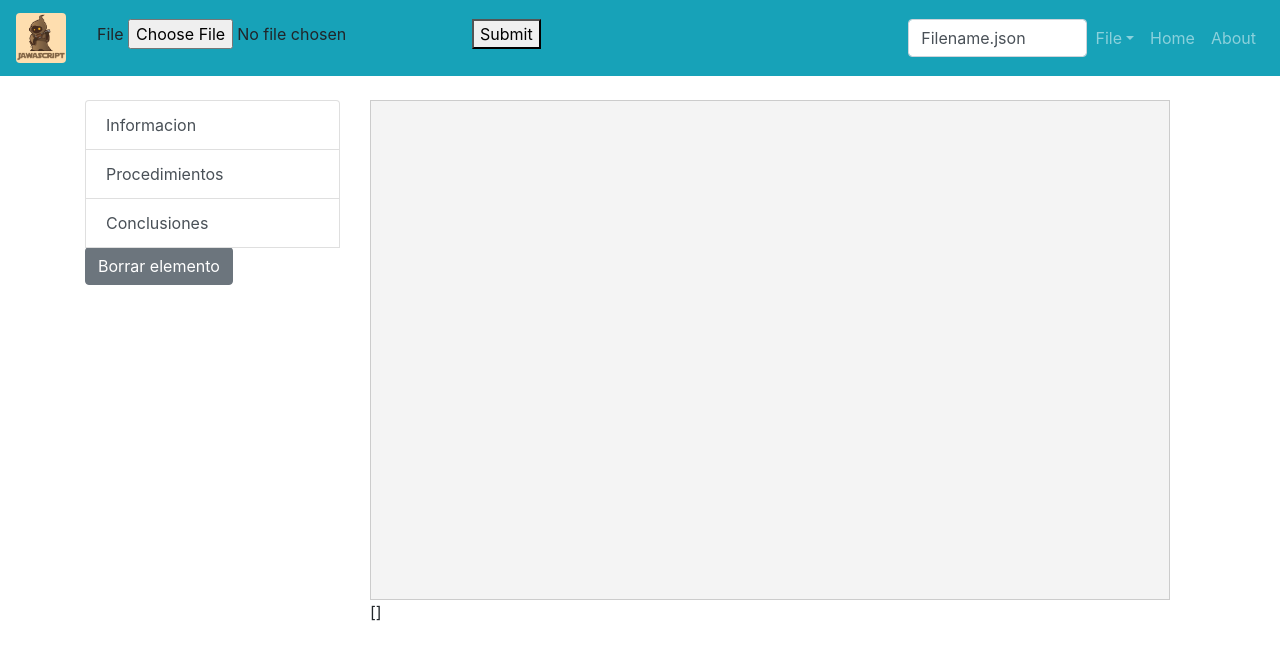
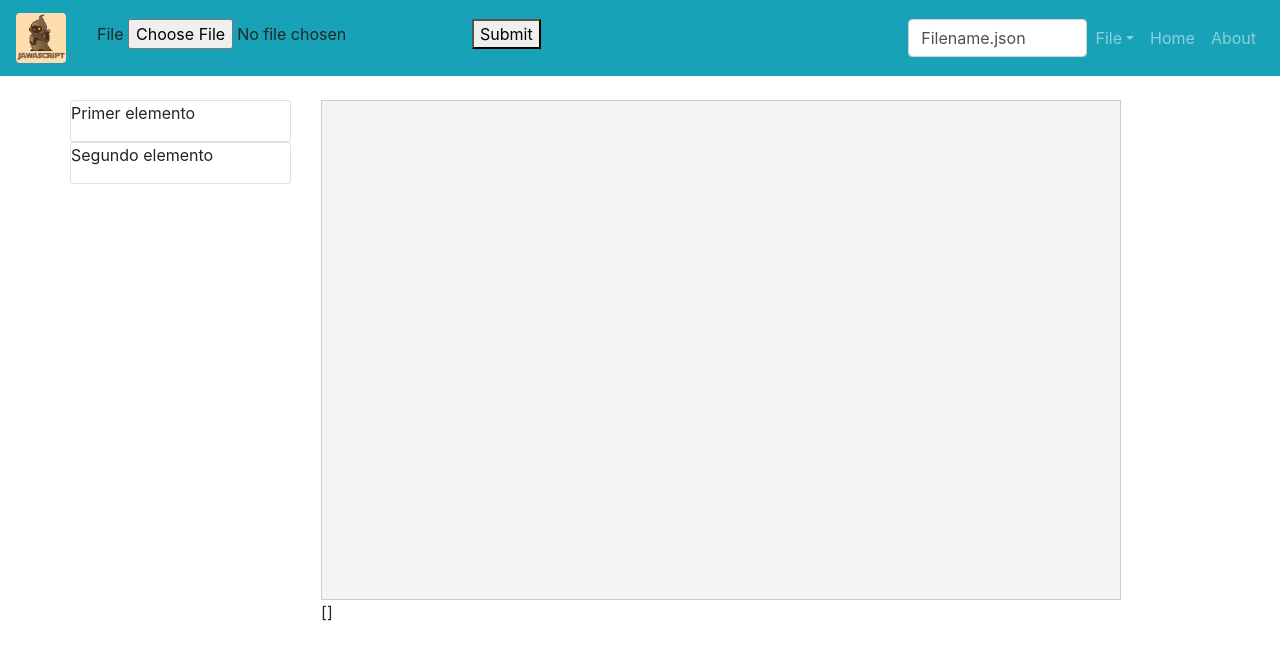
Before and after one commit to alonsouct/ESCORIA_REBELDE, a Vue app in the folder app/: page / in a window 1280 px wide. Shown: the top 660 px of the page. Built offline with nearby package versions, Linux system fonts and the light colour scheme.

Commit message:
Conjunto inicial
Conjunto de drag and drop y jsmind

```diff
--- a/app/package.json
+++ b/app/package.json
@@ -15,7 +15,8 @@
     "mongoose": "^5.7.0",
     "vue": "^2.6.10",
     "vue-router": "^3.0.3",
-    "vuex": "^3.0.1"
+    "vuex": "^3.0.1",
+    "xml-js": "^1.6.11"
   },
   "devDependencies": {
     "@babel/polyfill": "^7.4.4",
--- a/app/src/App.vue
+++ b/app/src/App.vue
@@ -8,6 +8,7 @@
 <script>
 // @ is an alias to /src
 import Navbar from '@/components/Navbar.vue'      // importacion de componentes
+import Elements from '@/components/Elements.vue'
 
 export default {
   name: 'app',
--- a/app/src/components/Board.vue
+++ /dev/null
@@ -1,25 +0,0 @@
-<template>
-    <div
-        :id="id"
-        class="board"
-        @dragover.prevent
-        @drop.prevent='drop'
-    >
-        <slot />
-    </div>
-</template>
-
-<script>
-export default{
-    props: ['id'],
-    methods: {
-        drop: e => {
-            const card_id = e.dataTransfer.getData('card_id');
-            const card = document.getElementById(card_id);
-
-            card.style.display = "block";
-            e.target.appendChild(card);
-        }
-    }
-}
-</script>
--- a/app/src/components/Card.vue
+++ b/app/src/components/Card.vue
@@ -13,14 +13,10 @@
 <script>
 export default {
     props: ['id', 'draggable'],
-    mathods: {
+    methods: {
         dragStart: e => {
             const target = e.target;
-            e.dataTransfer.setData('card_id', target.id);
-
-            setTimeout(() => {
-                target.style.display = "none";
-            }, 0)
+            document.getElementById("jsmind_container").setAttribute("name",target.id)
         }
     }
 }
--- a/app/src/components/DesignPanel.vue
+++ b/app/src/components/DesignPanel.vue
@@ -1,6 +1,11 @@
 <template>
 <b-col md="9">
-    <div id="jsmind_container">
+    <div
+      id="jsmind_container"
+      class="board"
+      @dragover.prevent
+      @drop.prevent="drop"
+    >
 
     </div>
     <!-- las llaves permiten instanciar variables o estados de la store
@@ -16,9 +21,18 @@
 
 <script>
 import { mapState } from 'vuex'
+import Elements from "./Elements"
 
 export default {
   name: 'DesignPanel',
+  methods: {
+      drop: e => {
+          const card_id = e.dataTransfer.getData('card_id');
+          const card = document.getElementById(card_id);
+
+          nodeHandler("card.name xD");
+      }
+  },
   computed: {
     ...mapState(['arrayNodes']),
     ...mapState(['arqdata']),
--- a/app/src/components/Elements.vue
+++ b/app/src/components/Elements.vue
@@ -1,5 +1,5 @@
 <template>
-    <b-col md="3">
+    <!-- <b-col md="3">
         <b-list-group>
             <b-list-group-item button v-b-toggle.ele-a.ele-b>Informacion</b-list-group-item>
             <b-collapse id="ele-a">
@@ -24,16 +24,38 @@
             </b-collapse>
         </b-list-group>
         <b-button @click="deleteNode()">Borrar elemento</b-button>
-    </b-col>
-
-    <!-- <div class="flexbox">
-        <Board id="board-1">
-            <Card id="card-1" draggable="true">
+    </b-col> -->
+    <b-row>
+        <b-col md="3">
+        <div class="flexbox">
+            <Card id="Primer elemento" draggable="true">
                 <p>Primer elemento</p>
             </Card>
-        </Board>
-    </div> -->
+            <Card id="Segundo elemento" draggable="true">
+                <p>Segundo elemento</p>
+            </Card>
+        </div>
+        </b-col>
+        <b-col md="9">
+            <div
+            id="jsmind_container"
+            class="board"
+            name = "pepito"
+            @dragover.prevent
+            @drop.prevent="nodeHandler()"
+            >
 
+            </div>
+            <!-- las llaves permiten instanciar variables o estados de la store
+                siempre y cuando estas sean "mapeadas" como se muestra mas abajo
+                para mas informacion revisar States, Mutations y Actions de Vuex
+                en conjunto con el ciclo de vida de aplicacion. Los "..." CREO que
+                son para instanciarlos como texto porque si se llama como mapState
+                simplemente se debe acceder a este como un objeto. De igual forma
+                es solo para revisar y controlar los estados en ejecucion -->
+            <div> {{ arrayNodes }} </div>
+        </b-col>
+    </b-row>
 
 </template>
 
@@ -44,11 +66,13 @@ import { mapState } from 'vuex'
 
 import jsMind from 'jsmind'                         // Activacion libreia jsMind
 
-import Board from "./Board"
 import Card from "./Card"
 
 export default {
     name: 'Elements',
+    components: {
+        Card
+    },
     MapInstance: null,                              // Crea instancia donde se cargara el MindMap cuando se inicie con un elemento el arquetipo
     methods: {
         ...mapMutations(['constructArquetype']),    // Importa "funciones"/"mutaciones" del store
@@ -92,14 +116,15 @@ export default {
 
         // Por ultimo y solo a forma de control se utiliza la mutacion o funcion que agrega elementos
         // al arreglo de elementos creado en "store"
-        nodeHandler: function(param){
+        nodeHandler: function(){
+            var nodo = document.getElementById("jsmind_container").getAttribute("name")
             if(this.MapInstance == null){
-                this.constructArquetype({topic: param})
+                this.constructArquetype({topic: nodo})
                 this.createMindmap(this.metadata, this.arqdata)
             }else{
-                this.addNode(param)
+                this.addNode(nodo)
             }
-            this.constructArray({inf: param})
+            this.constructArray({inf: nodo})
         },
 
         // Recibe el titulo o topico del elemento al que se le hizo click
--- a/app/src/components/Navbar.vue
+++ b/app/src/components/Navbar.vue
@@ -52,11 +52,12 @@ export default {
         var reader = new FileReader()
         reader.onload = function () {
         var xml = reader.result;
-        console.log(xml);
-        //var convert = require('xml-js');
-        //var result1 = convert.xml2json(xml, {compact: true});
-        //var result2 = convert.xml2json(xml, {compact: false});
-        //console.log(result1);
+        // console.log(xml);
+        var convert = require('xml-js');
+        // var result1 = convert.xml2json(xml, {compact: true});
+        var result2 = convert.xml2json(xml, {compact: false});
+        // console.log(result1);
+        console.log(result2);
         }
         reader.readAsText(this.file)
         //console.log(xml + " asdsda")
--- a/app/src/views/Home.vue
+++ b/app/src/views/Home.vue
@@ -3,7 +3,7 @@
     <b-container class="mt-4">
       <b-row>
         <Elements/>
-        <DesignPanel/>
+        <!-- <DesignPanel/> -->
       </b-row>
     </b-container>
   </div>
@@ -12,13 +12,13 @@
 <script>
 // @ is an alias to /src
 import Elements from '@/components/Elements.vue'        // Importacion componente "elements"
-import DesignPanel from '@/components/DesignPanel.vue'  // Importacion componente "designpanel"
+// import DesignPanel from '@/components/DesignPanel.vue'  // Importacion componente "designpanel"
 
 export default {
   name: 'home',
   components: {
     Elements,                                           // Activacion de componente elements (Barra lateral)
-    DesignPanel                                         // Activacion de componente designpanel (Contenedor central)
-  }
+    // DesignPanel                                         // Activacion de componente designpanel (Contenedor central)
+  },
 }
 </script>
```
Also changed, not shown: app/src/xmltojson.js (deleted, +0 -39 lines), 1 other file (tests, documents, lock files or other folders).
